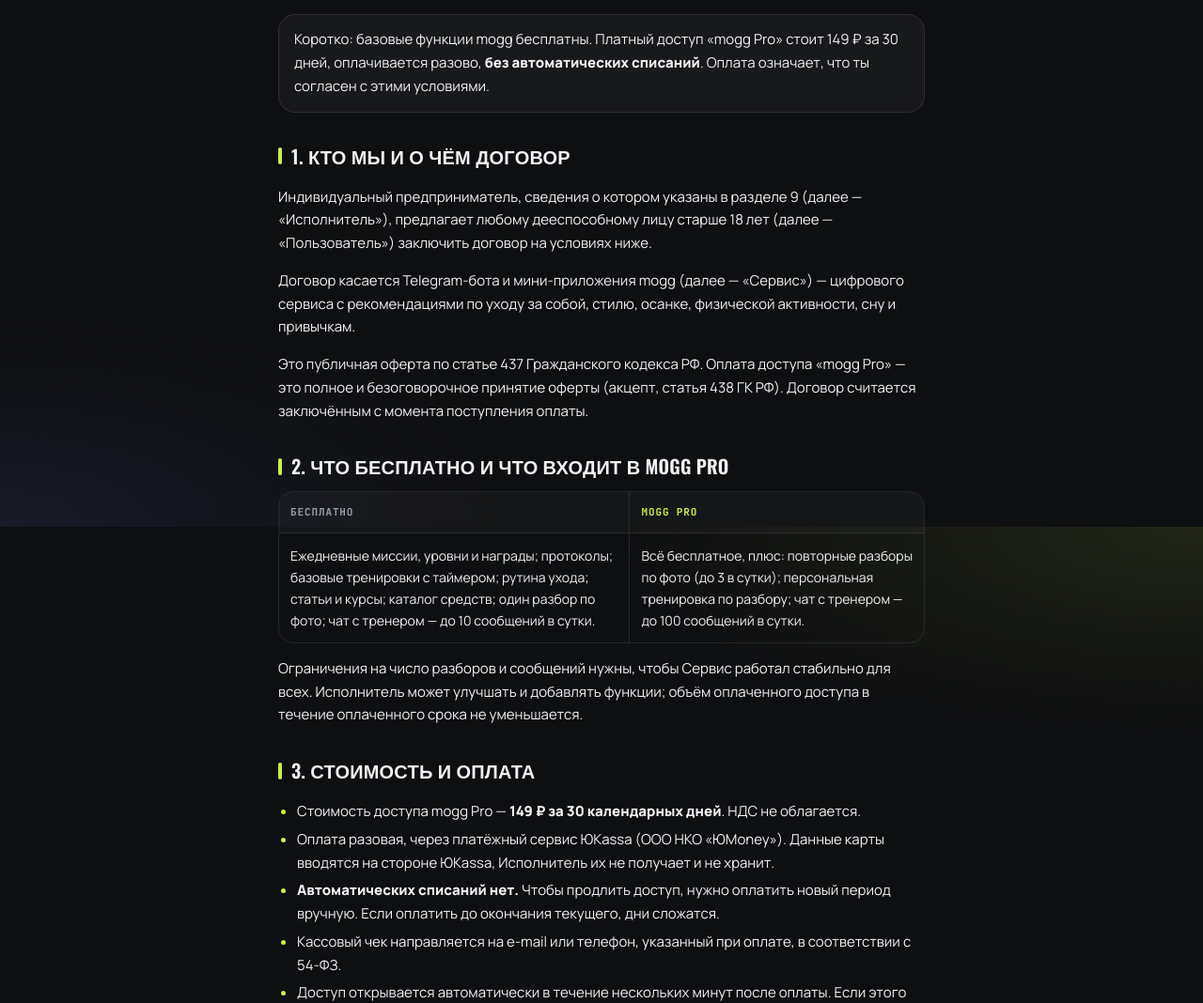
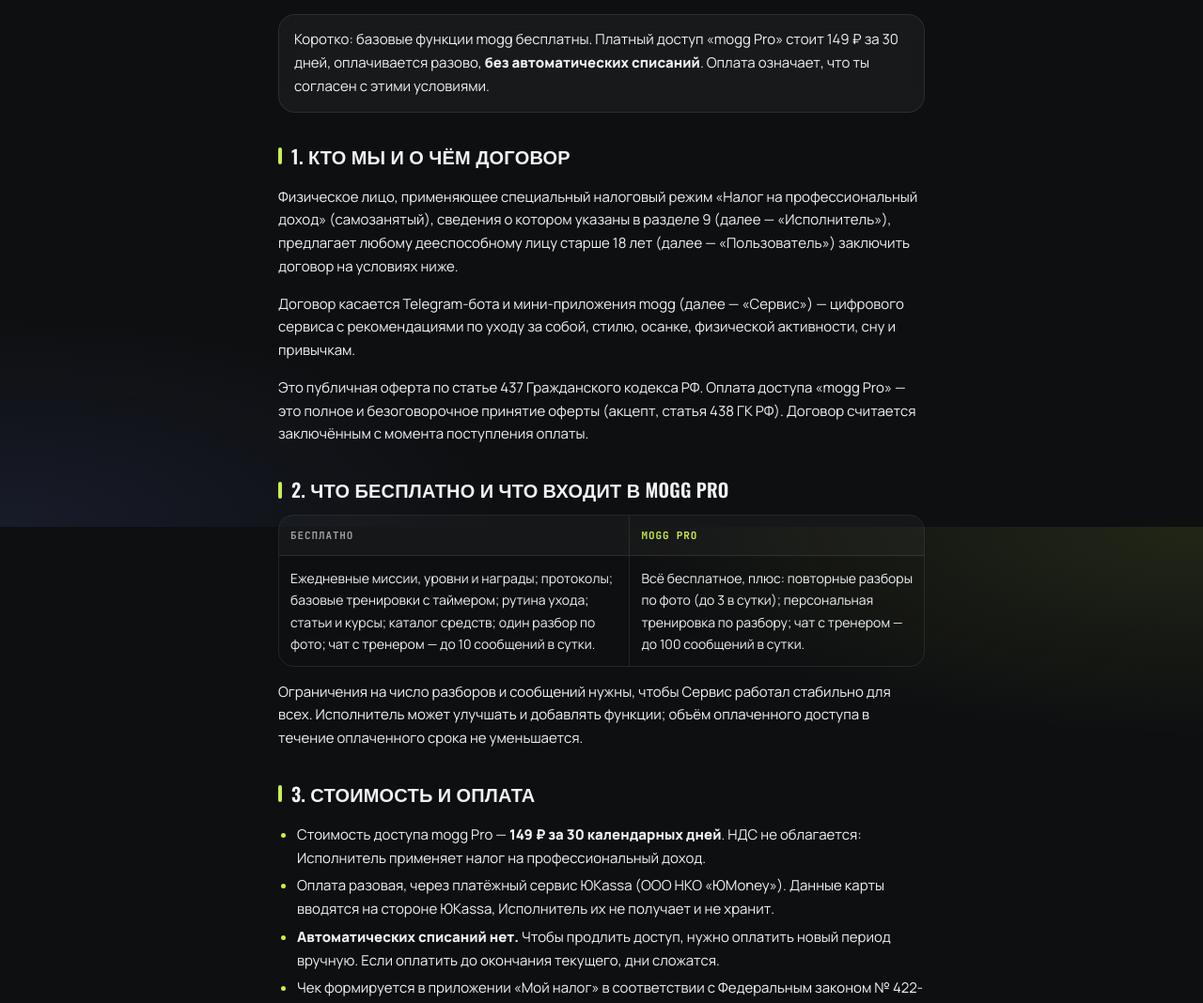
Before and after one commit to maxxx373/moggbot, a plain HTML site: page offer.html in a window 1280 px wide. Shown: the part 239-1307 px from the top of the page at 94% size. Drawn offline with nearby package versions, Linux system fonts and the light colour scheme.

Commit message:
???????????: offer.html

```diff
--- a/offer.html
+++ b/offer.html
@@ -47,7 +47,7 @@
 <div class="card">Коротко: базовые функции mogg бесплатны. Платный доступ «mogg Pro» стоит 149 ₽ за 30 дней, оплачивается разово, <b>без автоматических списаний</b>. Оплата означает, что ты согласен с этими условиями.</div>
 
 <h2>1. Кто мы и о чём договор</h2>
-<p>Индивидуальный предприниматель, сведения о котором указаны в разделе 9 (далее — «Исполнитель»), предлагает любому дееспособному лицу старше 18 лет (далее — «Пользователь») заключить договор на условиях ниже.</p>
+<p>Физическое лицо, применяющее специальный налоговый режим «Налог на профессиональный доход» (самозанятый), сведения о котором указаны в разделе 9 (далее — «Исполнитель»), предлагает любому дееспособному лицу старше 18 лет (далее — «Пользователь») заключить договор на условиях ниже.</p>
 <p>Договор касается Telegram-бота и мини-приложения mogg (далее — «Сервис») — цифрового сервиса с рекомендациями по уходу за собой, стилю, осанке, физической активности, сну и привычкам.</p>
 <p>Это публичная оферта по статье 437 Гражданского кодекса РФ. Оплата доступа «mogg Pro» — это полное и безоговорочное принятие оферты (акцепт, статья 438 ГК РФ). Договор считается заключённым с момента поступления оплаты.</p>
 
@@ -61,10 +61,10 @@
 
 <h2>3. Стоимость и оплата</h2>
 <ul>
-  <li>Стоимость доступа mogg Pro — <b>149 ₽ за 30 календарных дней</b>. НДС не облагается.</li>
+  <li>Стоимость доступа mogg Pro — <b>149 ₽ за 30 календарных дней</b>. НДС не облагается: Исполнитель применяет налог на профессиональный доход.</li>
   <li>Оплата разовая, через платёжный сервис ЮKassa (ООО НКО «ЮMoney»). Данные карты вводятся на стороне ЮKassa, Исполнитель их не получает и не хранит.</li>
   <li><b>Автоматических списаний нет.</b> Чтобы продлить доступ, нужно оплатить новый период вручную. Если оплатить до окончания текущего, дни сложатся.</li>
-  <li>Кассовый чек направляется на e-mail или телефон, указанный при оплате, в соответствии с 54-ФЗ.</li>
+  <li>Чек формируется в приложении «Мой налог» в соответствии с Федеральным законом № 422-ФЗ и предоставляется Пользователю после оплаты.</li>
   <li>Доступ открывается автоматически в течение нескольких минут после оплаты. Если этого не произошло — напиши в поддержку.</li>
 </ul>
 
@@ -98,7 +98,7 @@
 
 <h2>9. Реквизиты</h2>
 <div class="card">
-  Индивидуальный предприниматель. Полные реквизиты (ФИО, ИНН, ОГРНИП) публикуются здесь до начала продаж.<br>
+  Самозанятый (плательщик налога на профессиональный доход). ФИО и ИНН публикуются здесь до начала продаж.<br>
   Связь: раздел «Поддержка» в боте mogg.
 </div>
 <p class="hint foot">mogg · личный тренер по внешности и форме</p>
```
